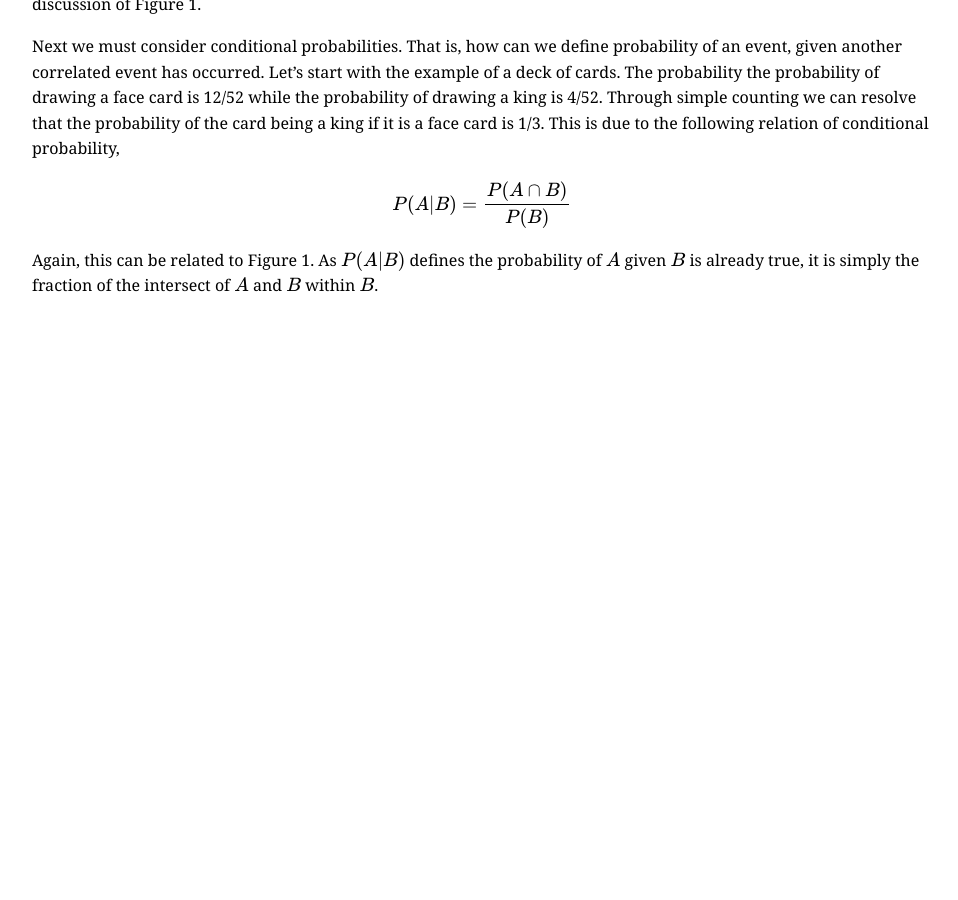
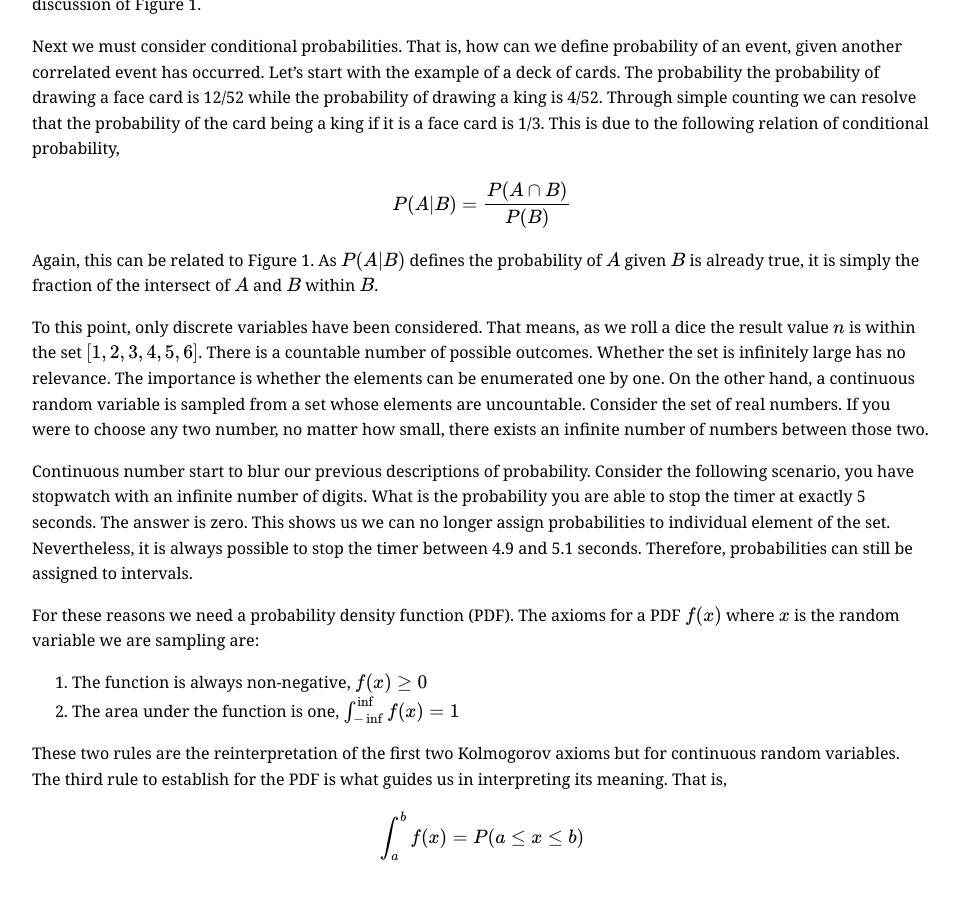
Before and after one commit to sroygara/sroygara.github.io, a Jekyll site: the page built from writing/StatisticalAnalysis.md, in a window 1280 px wide and 900 px high, scrolled down 1789 px. Shown: the whole window, without its empty margins (158-1116 px from the left). Built offline with Jekyll 4.4.1, drawn with Linux system fonts in a browser that asks for light colours; before the commit the page ends 2138 px from its top, so only the background shows below that.

Commit message:
added discussion on random variables

```diff
--- a/writing/StatisticalAnalysis.md
+++ b/writing/StatisticalAnalysis.md
@@ -48,8 +48,21 @@ $$
 
 Again, this can be related to Figure 1. As $P(A\|B)$ defines the probability of $A$ given $B$ is already true, it is simply the fraction of the intersect of $A$ and $B$ within $B$.
 
+To this point, only discrete variables have been considered. That means, as we roll a dice the result value $n$ is within the set $[1, 2, 3, 4, 5, 6]$. There is a countable number of possible outcomes. Whether the set is infinitely large has no relevance. The importance is whether the elements can be enumerated one by one. On the other hand, a continuous random variable is sampled from a set whose elements are uncountable. Consider the set of real numbers. If you were to choose any two number, no matter how small, there exists an infinite number of numbers between those two.
+
+Continuous number start to blur our previous descriptions of probability. Consider the following scenario, you have stopwatch with an infinite number of digits. What is the probability you are able to stop the timer at exactly 5 seconds. The answer is zero. This shows us we can no longer assign probabilities to individual element of the set. Nevertheless, it is always possible to stop the timer between 4.9 and 5.1 seconds. Therefore, probabilities can still be assigned to intervals.
 
 
+For these reasons we need a probability density function (PDF). The axioms for a PDF $f(x)$ where $x$ is the random variable we are sampling are:
+
+1. The function is always non-negative, $f(x) \geq 0$
+2. The area under the function is one, $\int_{-\inf}^\inf f(x) = 1$
+
+These two rules are the reinterpretation of the first two Kolmogorov axioms but for continuous random variables. The third rule to establish for the PDF is what guides us in interpreting its meaning. That is,
+
+$$
+\int_{a}^{b}f(x) = P(a \leq x \leq b)
+$$
 
 <!-- When I go fishing with Sasha, we must consider the probability that we both catch a fish, which in this case is $P(E_1)\times P(E_2) = 0.5\times0.5 = 0.25$. If we return to Figure 1, then by simply adding the area of the two as dictated by the third axiom, the intersecting region is double counted. Thus in the more general case we write,
 
```
